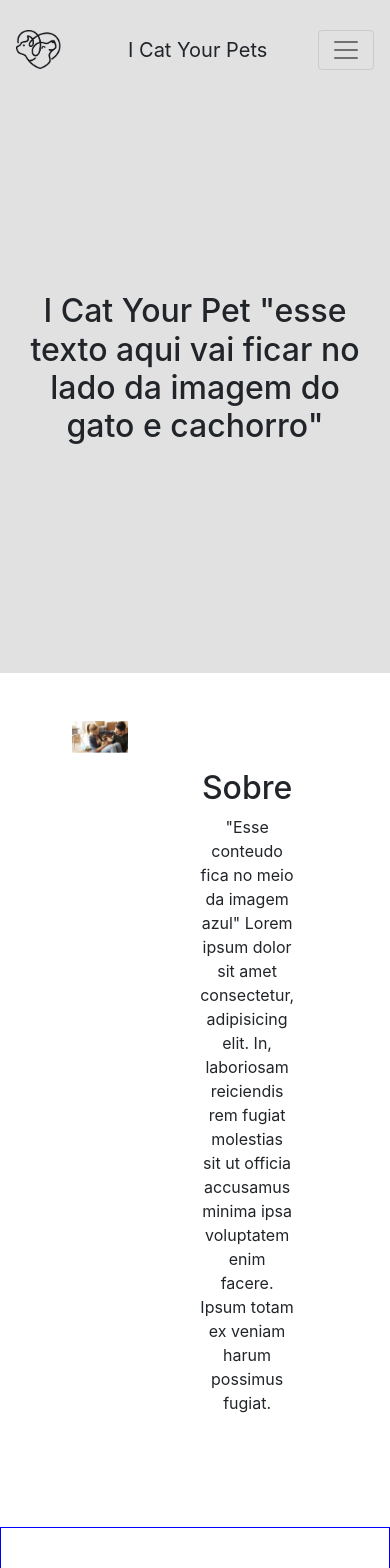
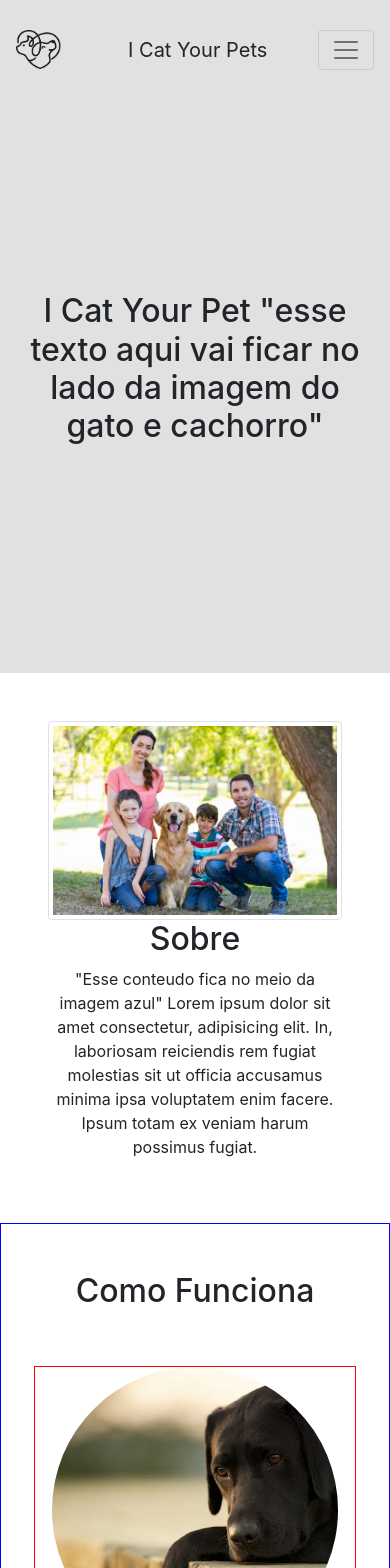
Before and after one commit to juliane-arruda/Final-Project-Full-Stack-IronHack-Front-End, a React (Create React App) app: page / in a window 390 px wide. Shown: the top 1568 px of the page. Built offline with nearby package versions, Linux system fonts and the light colour scheme; no server answers; what react-google-maps would draw is missing.

Commit message:
corrected responsiveness of the about

```diff
--- a/src/components/home/about.jsx
+++ b/src/components/home/about.jsx
@@ -1,16 +1,18 @@
 import React from 'react';
 
 const About = () => (
-  <div className="container-fluid p-5 d-flex ">
-    <div className="container">
-      <img className="w-75 img-fluid " src="/images/about-1.jpg" alt="family" />
+  <div className="container-fluid p-5">
+    <div className="row d-flex align-items-center justify-content-around">
+    <div className="col-12 col-md-6 col-lg-4">
+      <img className="img-fluid img-thumbnail" src="/images/family.jpg" alt="family" />
     </div>
-    <div className="container d-flex flex-column align-items-center justify-content-around p-5">
+    <div className="col-12 col-md-6 col-lg-4">
       <h2>Sobre</h2>
       <p> "Esse conteudo fica no meio da imagem azul"
         Lorem ipsum dolor sit amet consectetur, adipisicing elit. In, laboriosam reiciendis rem fugiat molestias sit ut officia accusamus minima ipsa voluptatem enim facere. Ipsum totam ex veniam harum possimus fugiat.
     </p>
     </div>
+    </div>
   </div>
 );
 
```
Also changed, not shown: public/images/family.jpg (added).
